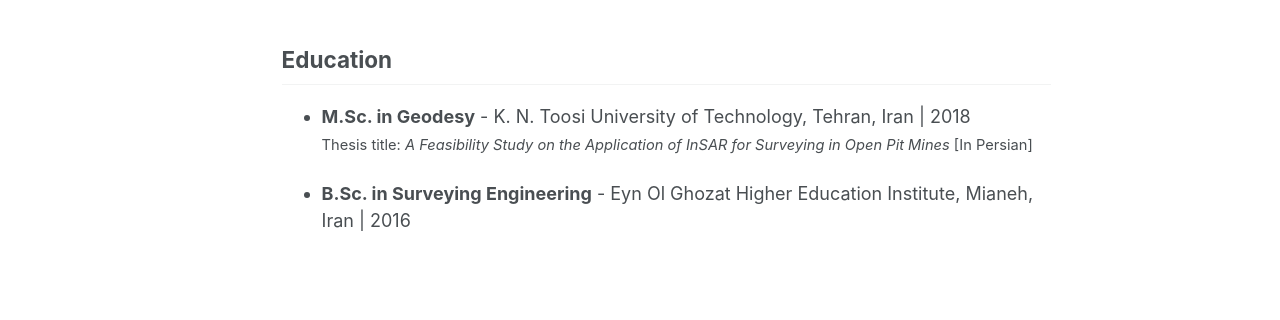
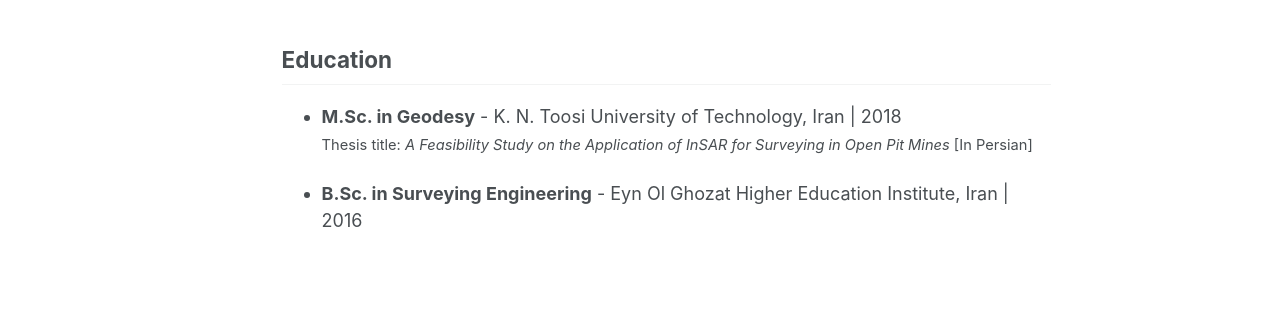
Before and after one commit to siavashshami/siavashshami.github.io, a Jekyll site: the page built from _pages/home.md, in a window 1280 px wide and 1145 px high. Shown: the part 698-1018 px from the top of the window. Built offline with Jekyll 4.4.1, drawn with Linux system fonts in a browser that asks for light colours; some web fonts are replaced.

Commit message:
Update home.md

```diff
--- a/_pages/home.md
+++ b/_pages/home.md
@@ -22,10 +22,10 @@ Siavash Shami is a geodesist and InSAR researcher specializing in SAR-based surf
 - Machine Learning and Deep Learning for Earth Science Applications
 
 ## Education
-- **M.Sc. in Geodesy** - K. N. Toosi University of Technology, Tehran, Iran | 2018<br>
+- **M.Sc. in Geodesy** - K. N. Toosi University of Technology, Iran | 2018<br>
 <span style="font-size: 11pt;">
   Thesis title: <i>A Feasibility Study on the Application of InSAR for Surveying in Open Pit Mines</i> [In Persian]
 </span><br>
 
 - **B.Sc. in Surveying Engineering** -
-   Eyn Ol Ghozat Higher Education Institute, Mianeh, Iran | 2016
+   Eyn Ol Ghozat Higher Education Institute, Iran | 2016
```
